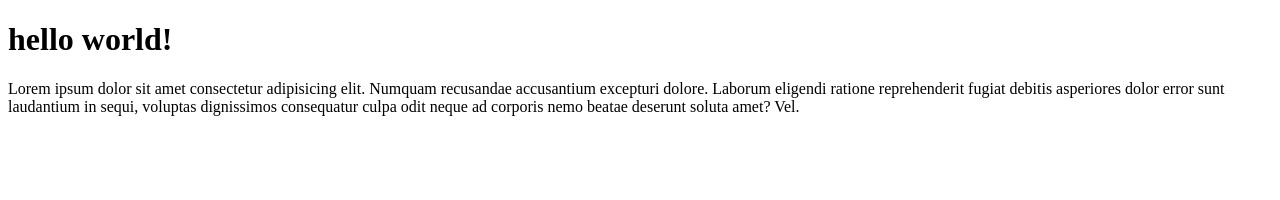
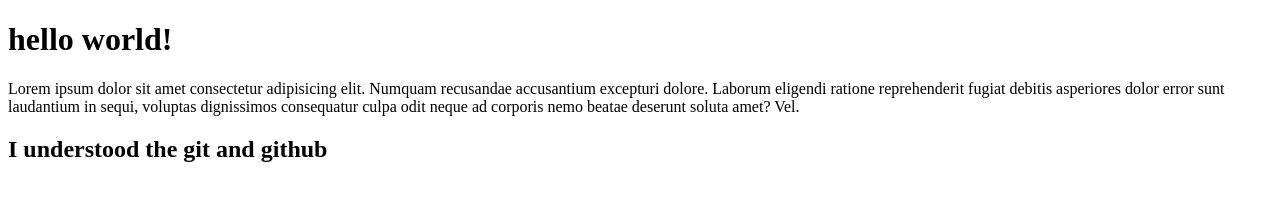
Before and after one commit to nazneenkhttak/git-website, a plain HTML site: page index.html in a window 1280 px wide. Drawn offline with Linux system fonts and the light colour scheme.

Commit message:
i add h2

```diff
--- a/index.html
+++ b/index.html
@@ -8,5 +8,6 @@
 <body>
     <h1>hello world!</h1>
     <p>Lorem ipsum dolor sit amet consectetur adipisicing elit. Numquam recusandae accusantium excepturi dolore. Laborum eligendi ratione reprehenderit fugiat debitis asperiores dolor error sunt laudantium in sequi, voluptas dignissimos consequatur culpa odit neque ad corporis nemo beatae deserunt soluta amet? Vel.</p>
+    <h2>I understood the git and github</h2>
 </body>
 </html>
```
